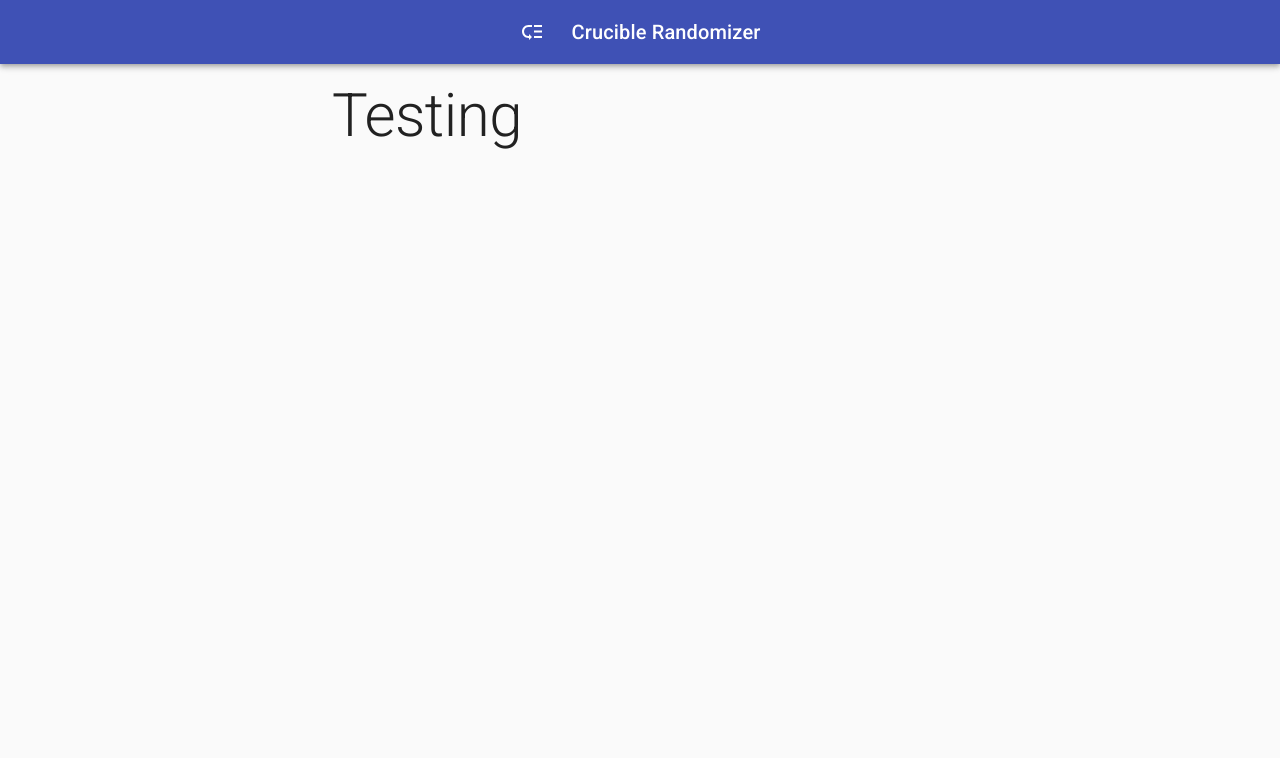
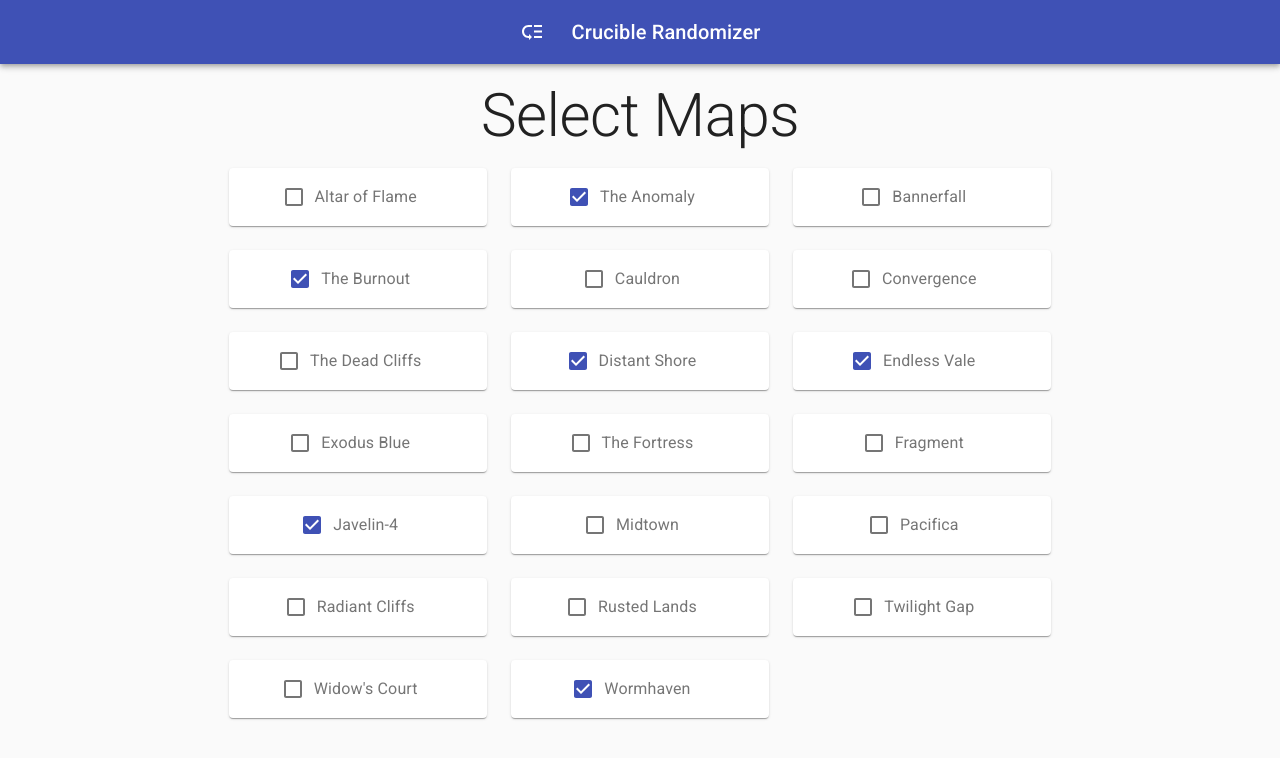
Before and after one commit to MohnishKalia/Destiny2Randomizer, a React (Create React App) app in the folder client/: page / in a window 1280 px wide. Shown: the top 758 px of the page. Built offline with nearby package versions, Linux system fonts and the light colour scheme.

Commit message:
Configured store and maps

```diff
--- a/client/package.json
+++ b/client/package.json
@@ -14,6 +14,7 @@
     "@types/react-dom": "^17.0.5",
     "react": "^17.0.2",
     "react-dom": "^17.0.2",
+    "react-router-dom": "^5.2.0",
     "react-scripts": "4.0.3",
     "typescript": "^4.2.4",
     "web-vitals": "^1.1.2"
@@ -41,5 +42,8 @@
       "last 1 firefox version",
       "last 1 safari version"
     ]
+  },
+  "devDependencies": {
+    "@types/react-router-dom": "^5.1.7"
   }
 }
--- a/client/src/App.tsx
+++ b/client/src/App.tsx
@@ -4,8 +4,15 @@
 import CssBaseline from '@material-ui/core/CssBaseline';
 import Container from '@material-ui/core/Container';
 import Grid from '@material-ui/core/Grid';
-import Typography from '@material-ui/core/Typography';
 import Header from './components/Header';
+import {
+    BrowserRouter as Router,
+    Switch,
+    Route,
+} from 'react-router-dom';
+import Match from './components/Match';
+import Home from './components/Home';
+import { StateProvider } from './store';
 
 function App() {
     const prefersDarkMode = useMediaQuery('(prefers-color-scheme: dark)');
@@ -22,19 +29,30 @@
 
     return (
         <ThemeProvider theme={theme}>
+            <StateProvider>
                 <CssBaseline />
                 <Header />
                 <Container maxWidth="lg">
                     <Grid container spacing={3}>
                         <Grid container item alignItems="center">
-						<Grid item md={3}></Grid>
-						<Grid item xs={12} md={6}>
-                            <Typography variant="h2">Testing</Typography>
+                            <Grid item md={2}></Grid>
+                            <Grid item xs={12} md={8}>
+                                <Router>
+                                    <Switch>
+                                        <Route path="/match">
+                                            <Match />
+                                        </Route>
+                                        <Route path="/">
+                                            <Home />
+                                        </Route>
+                                    </Switch>
+                                </Router>
                             </Grid>
-						<Grid item md={3}></Grid>
+                            <Grid item md={2}></Grid>
                         </Grid>
                     </Grid>
                 </Container>
+            </StateProvider>
         </ThemeProvider>
     );
 }
--- /dev/null
+++ b/client/src/components/Home.tsx
@@ -0,0 +1,53 @@
+import React from 'react'
+import Checkbox from '@material-ui/core/Checkbox';
+import FormControlLabel from '@material-ui/core/FormControlLabel';
+import Paper from '@material-ui/core/Paper';
+import { useStateContext } from '../store';
+import makeStyles from '@material-ui/core/styles/makeStyles';
+import createStyles from '@material-ui/core/styles/createStyles';
+import Grid from '@material-ui/core/Grid';
+import Typography from '@material-ui/core/Typography';
+
+const useStyles = makeStyles((theme) =>
+    createStyles({
+        root: {
+            flexGrow: 1,
+        },
+        paper: {
+            padding: theme.spacing(1),
+            textAlign: 'center',
+            color: theme.palette.text.secondary,
+        },
+        mb2: {
+            marginBottom: theme.spacing(2)
+        }
+    }),
+);
+
+export default function Home() {
+    const styles = useStyles();
+    const { state, dispatch } = useStateContext();
+    return (
+        <>
+            <Typography variant="h2" align="center" className={styles.mb2}>Select Maps</Typography>
+            <Grid container spacing={3}>
+                {state.maps.map(({ name, selected }) => (
+                    <Grid item xs={6} md={4}>
+                        <Paper className={styles.paper}>
+                            <FormControlLabel
+                                control={
+                                    <Checkbox
+                                        checked={selected}
+                                        onChange={(_, checked) => dispatch?.({ type: 'edit_map', name, selected: checked })}
+                                        color="primary"
+                                    />
+                                }
+                                label={name}
+                            />
+                        </Paper>
+                    </Grid>
+                ))}
+            </Grid>
+        </>
+    );
+}
--- /dev/null
+++ b/client/src/components/Match.tsx
@@ -0,0 +1,9 @@
+import React from 'react'
+
+export default function Match() {
+    return (
+        <div>
+            Hello from Match
+        </div>
+    );
+}
--- /dev/null
+++ b/client/src/store.tsx
@@ -0,0 +1,75 @@
+import { createContext, useContext, useReducer } from 'react';
+import { maps, classes } from './data';
+
+export interface PVPMap {
+    name: keyof typeof maps;
+    selected: boolean;
+}
+
+export interface Player {
+    name: string;
+    selectedClass: keyof typeof classes;
+}
+
+export interface StateContext {
+    maps: PVPMap[];
+    players: Player[];
+}
+
+export interface Store {
+    state: StateContext;
+    dispatch?: React.Dispatch<Action>;
+}
+
+export type Action =
+    { type: 'edit_map' } & PVPMap
+    | { type: 'add_player' } & Player
+    | { type: 'remove_player' } & Pick<Player, 'name'>;
+
+export const reducer = (state: StateContext, action: Action): StateContext => {
+    switch (action.type) {
+        case 'edit_map': {
+            const mapIndex = state.maps.findIndex(map => map.name === action.name);
+            state.maps[mapIndex].selected = action.selected;
+            return { ...state };
+        }
+        case 'add_player': {
+            state.players.push({ name: action.name, selectedClass: action.selectedClass });
+            return { ...state };
+        }
+        case 'remove_player': {
+            const mapIndex = state.players.findIndex(player => player.name === action.name);
+            state.players.splice(mapIndex, 1);
+            return { ...state };
+        }
+        default:
+            throw new Error('Not among actions');
+    }
+};
+
+const startingMaps: (keyof typeof maps)[] = [
+    'Distant Shore',
+    'Endless Vale',
+    'Javelin-4',
+    'The Anomaly',
+    'The Burnout',
+    'Wormhaven',
+];
+
+const defaultState: StateContext = { maps: [], players: [] };
+(Object.keys(maps) as (keyof typeof maps)[]).forEach(map => {
+    const obj = { name: map, selected: false };
+    if (startingMaps.includes(map))
+        obj.selected = true;
+    defaultState.maps.push(obj);
+});
+
+
+const myContext = createContext<Store>({ state: defaultState });
+
+export const useStateContext = () => useContext(myContext);
+
+export const StateProvider = (props: any) => {
+    const [state, dispatch] = useReducer(reducer, defaultState);
+    return <myContext.Provider value={{ state, dispatch }} children={props.children} />;
+};
```
Also changed, not shown: 1 other file (tests, documents, lock files or other folders). Lines whose indentation alone changed are shown as unchanged.
